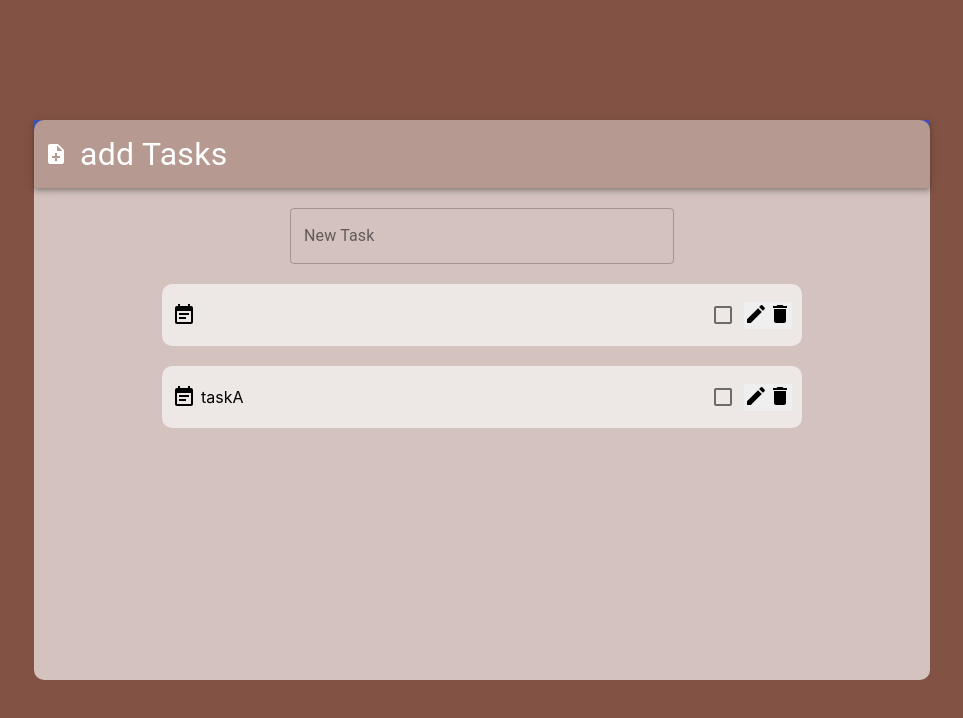
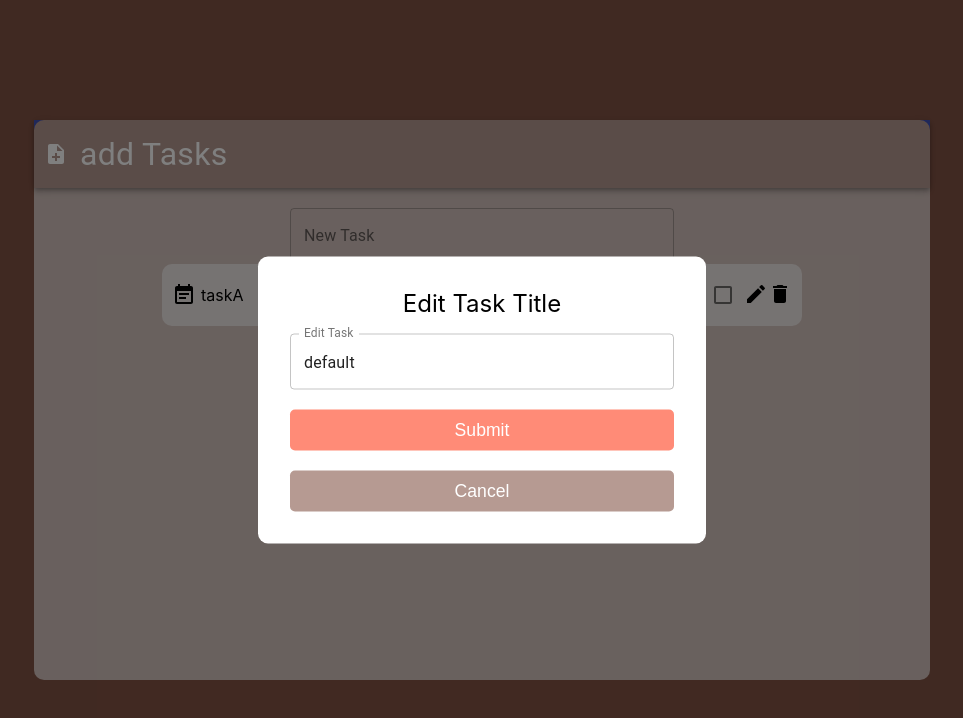
Before and after one commit to emishiba/react_todo-app, a React (Create React App) app: page / in a window 1280 px wide. Both pictures are taken after a click on the button 914 px from the left and 315 px from the top of the page. Shown: the top 718 px of the page, without its empty margins (158-1121 px from the left). Built offline with nearby package versions, Linux system fonts and the light colour scheme.

Commit message:
モーダル・textfieldの条件分岐

```diff
--- a/src/App.tsx
+++ b/src/App.tsx
@@ -1,7 +1,7 @@
 import React from 'react';
 import styles from './assets/styles/App.module.scss';
 import { Header } from './components/header/index';
-import { TaskForm } from './features/task/index';
+import { TaskForm, TaskList } from './features/task/index';
 
 const App: React.FC = () => {
   return (
@@ -9,6 +9,7 @@ const App: React.FC = () => {
       <div className={styles.wrapper}>
         <Header />
         <TaskForm />
+        <TaskList />
       </div>
     </div>
   );
--- a/src/assets/styles/App.module.scss
+++ b/src/assets/styles/App.module.scss
@@ -9,7 +9,10 @@
     outline: none;
   }
 }
-
+button {
+  border: none;
+  background: transparent;
+}
 .root {
   background: #825345;
   height: 100vh;
--- /dev/null
+++ b/src/assets/styles/TaskEdit.module.scss
@@ -0,0 +1,18 @@
+.edit {
+  &__wrap {
+    width: 35vw;
+    background: #fff;
+    border-radius: 10px;
+    position: relative;
+    top: 50%;
+    left: 50%;
+    transform: translate(-50%, -50%);
+    padding: 4vh 0;
+  }
+
+  &__title {
+    text-align: center;
+    margin-bottom: 2vh;
+    font-size: 1.5rem;
+  }
+}
--- a/src/assets/styles/TaskForm.module.scss
+++ b/src/assets/styles/TaskForm.module.scss
@@ -1,11 +1,42 @@
-.text {
+.form {
+  width: 30vw;
+  margin: auto;
   &__wrap {
     display: flex;
+    flex-flow: column;
     justify-content: center;
-    margin-bottom: 20px;
   }
 
   &__field {
-    width: 30vw;
+    width: 100%;
+  }
+
+  &__button {
+    display: flex;
+    flex-flow: column;
+
+    button {
+      width: 100%;
+      text-align: center;
+      padding: 10px;
+      color: #fff;
+      font-size: 1.1rem;
+      border-radius: 5px;
+      margin-top: 20px;
+      cursor: pointer;
+
+      &:nth-child(1) {
+        background: #ff8b77;
+      }
+
+      &:nth-child(2) {
+        background: #b69a92;
+      }
+
+      &:hover {
+        opacity: 0.7;
+        transition: 0.3s;
+      }
+    }
   }
 }
--- /dev/null
+++ b/src/features/task/TaskEdit.tsx
@@ -0,0 +1,15 @@
+import React, { useCallback, useState } from 'react';
+import Modal from '@material-ui/core/Modal';
+import { TaskForm } from './index';
+import styles from '../../assets/styles/TaskEdit.module.scss';
+
+const TaskEdit: React.FC = () => {
+  return (
+    <div className={styles.edit__wrap}>
+      <p className={styles.edit__title}>Edit Task Title</p>
+      <TaskForm edit />
+    </div>
+  );
+};
+
+export default TaskEdit;
--- a/src/features/task/TaskForm.tsx
+++ b/src/features/task/TaskForm.tsx
@@ -2,7 +2,6 @@ import React, { useCallback } from 'react';
 import styles from '../../assets/styles/TaskForm.module.scss';
 import TextField from '@material-ui/core/TextField';
 import { useForm } from 'react-hook-form';
-import { TaskList } from './index';
 import { useDispatch } from 'react-redux';
 import { createTask } from './taskSlice';
 
@@ -10,7 +9,11 @@ type Inputs = {
   taskTitle: string;
 };
 
-const TaskForm: React.FC = () => {
+type PropTypes = {
+  edit?: boolean;
+};
+
+const TaskForm: React.FC<PropTypes> = ({ edit }) => {
   const dispatch = useDispatch();
 
   const { register, handleSubmit, reset } = useForm();
@@ -23,18 +26,33 @@ const TaskForm: React.FC = () => {
     [dispatch]
   );
 
+  const handleEdit = useCallback(
+    (data: Inputs) => {
+      console.log(data);
+    },
+    [dispatch]
+  );
   return (
-    <form onSubmit={handleSubmit(handleCreate)} className={styles.form}>
-      <div className={styles.text__wrap}>
+    <form
+      className={styles.form}
+      onSubmit={edit ? handleSubmit(handleEdit) : handleSubmit(handleCreate)}
+    >
+      <div className={styles.form__wrap}>
         <TextField
-          label="New Task"
+          label={edit ? 'Edit Task' : 'New Task'}
           variant="outlined"
           inputRef={register}
           name="taskTitle"
-          className={styles.text__field}
+          className={styles.form__field}
+          defaultValue={edit ? 'default' : ''}
         />
+        {edit && (
+          <div className={styles.form__button}>
+            <button type="submit">Submit</button>
+            <button type="button">Cancel</button>
+          </div>
+        )}
       </div>
-      <TaskList />
     </form>
   );
 };
--- a/src/features/task/TaskItem.tsx
+++ b/src/features/task/TaskItem.tsx
@@ -12,11 +12,11 @@ type PropTypes = {
     title: string;
     completed: boolean;
   };
+
+  handleModalToggle: () => void;
 };
 
-const TaskItem: React.FC<PropTypes> = ({ task }) => {
-  console.log(task);
-
+const TaskItem: React.FC<PropTypes> = ({ task, handleModalToggle }) => {
   return (
     <li className={styles.taskitem}>
       <div className={styles.taskitem__left}>
@@ -30,7 +30,7 @@ const TaskItem: React.FC<PropTypes> = ({ task }) => {
           name="checkedB"
           color="primary"
         />
-        <button>
+        <button onClick={handleModalToggle}>
           <CreateIcon />
         </button>
         <button>
--- a/src/features/task/TaskList.tsx
+++ b/src/features/task/TaskList.tsx
@@ -1,18 +1,42 @@
-import React from 'react';
+import React, { useState, useCallback } from 'react';
 import { useSelector } from 'react-redux';
 import { selectTask } from './taskSlice';
-import { TaskItem } from './index';
+import { TaskItem, TaskEdit } from './index';
 import styles from '../../assets/styles/TaskList.module.scss';
+import Modal from '@material-ui/core/Modal';
 
 const TaskList: React.FC = () => {
   const tasks = useSelector(selectTask);
 
+  // const handleOpen = () => {
+  //   setOpen(true);
+  // };
+
+  // const handleClose = () => {
+  //   setOpen(false);
+  // };
+
+  const [open, setOpen] = useState<boolean>(false);
+
+  const handleModalToggle = useCallback(() => {
+    setOpen(!open);
+  }, [open]);
+
   return (
-    <ul className={styles.root}>
-      {tasks.map((task) => (
-        <TaskItem key={task.id} task={task} />
-      ))}
-    </ul>
+    <>
+      <ul className={styles.root}>
+        {tasks.map((task) => (
+          <TaskItem
+            key={task.id}
+            task={task}
+            handleModalToggle={handleModalToggle}
+          />
+        ))}
+      </ul>
+      <Modal open={open} onClose={handleModalToggle}>
+        <TaskEdit />
+      </Modal>
+    </>
   );
 };
 
--- a/src/features/task/index.tsx
+++ b/src/features/task/index.tsx
@@ -1,3 +1,4 @@
+export { default as TaskEdit } from './TaskEdit';
 export { default as TaskForm } from './TaskForm';
 export { default as TaskItem } from './TaskItem';
 export { default as TaskList } from './TaskList';
```
